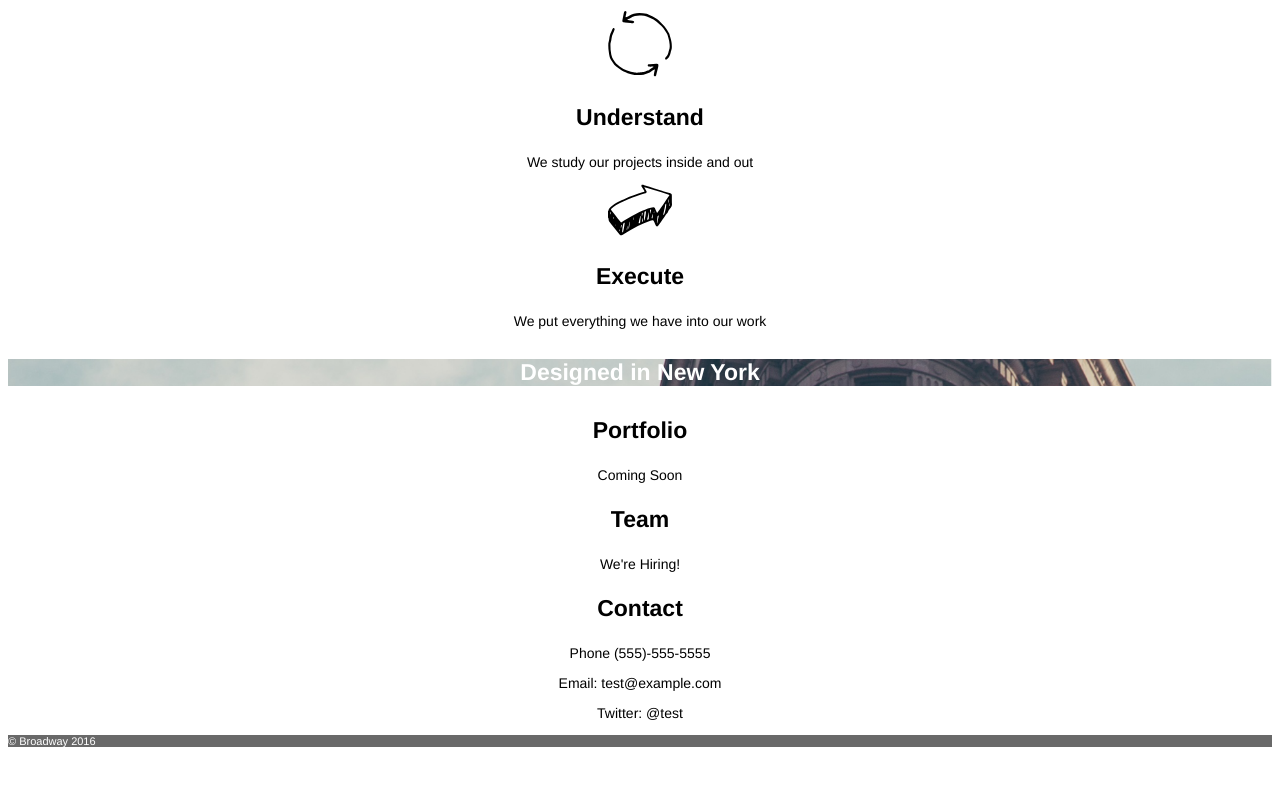
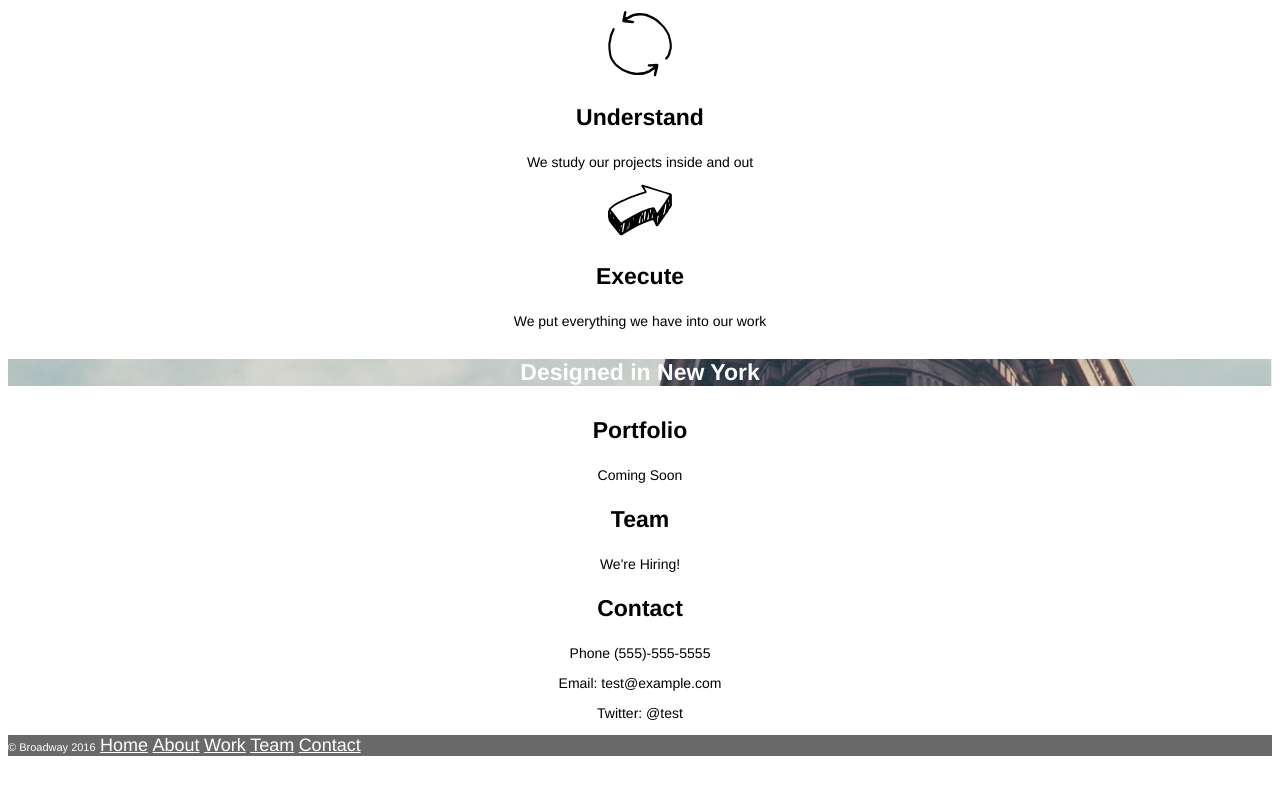
Before and after one commit to mmccavana/broadway, a plain HTML site: page index.html in a window 1280 px wide. Shown: the part 572-1366 px from the top of the page. After the commit the page ends 1336 px from the top, so only its background shows below. Drawn offline with Linux system fonts and the light colour scheme.

Commit message:
updated all styling and footer

```diff
--- a/index.html
+++ b/index.html
@@ -41,12 +41,13 @@
       <p>Email: test@example.com</p>
       <p>Twitter: @test</p>
     </div>
-    <div>
-      <p class="disclaimer">© Broadway 2016</span></p>
-      <p class="link">Home</p>
-      <p class="link">About</p>
-      <p class="link">Work</p>
-      <p class="link">Team</p>
-      <p class="link">Contact</p>
+    <div class="footer">
+      <span class="disclaimer">© Broadway 2016</span>
+      <span class="link">Home</span>
+      <span class="link">About</span>
+      <span class="link">Work</span>
+      <span class="link">Team</span>
+      <span class="link">Contact</span>
+    </div>
   </body>
 </html>
--- a/resources/css/style.css
+++ b/resources/css/style.css
@@ -39,3 +39,7 @@ p {
   background-color: dimgray;
   text-align: left;
 }
+.footer {
+  background-color: dimgray;
+  text-align: left;
+}
```
